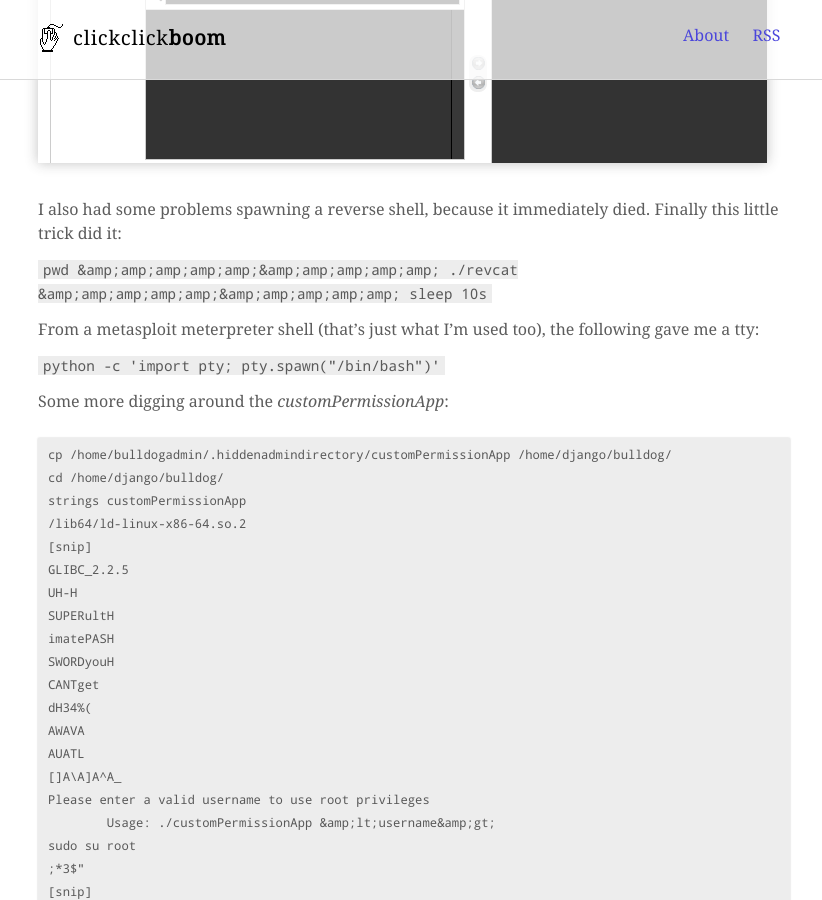
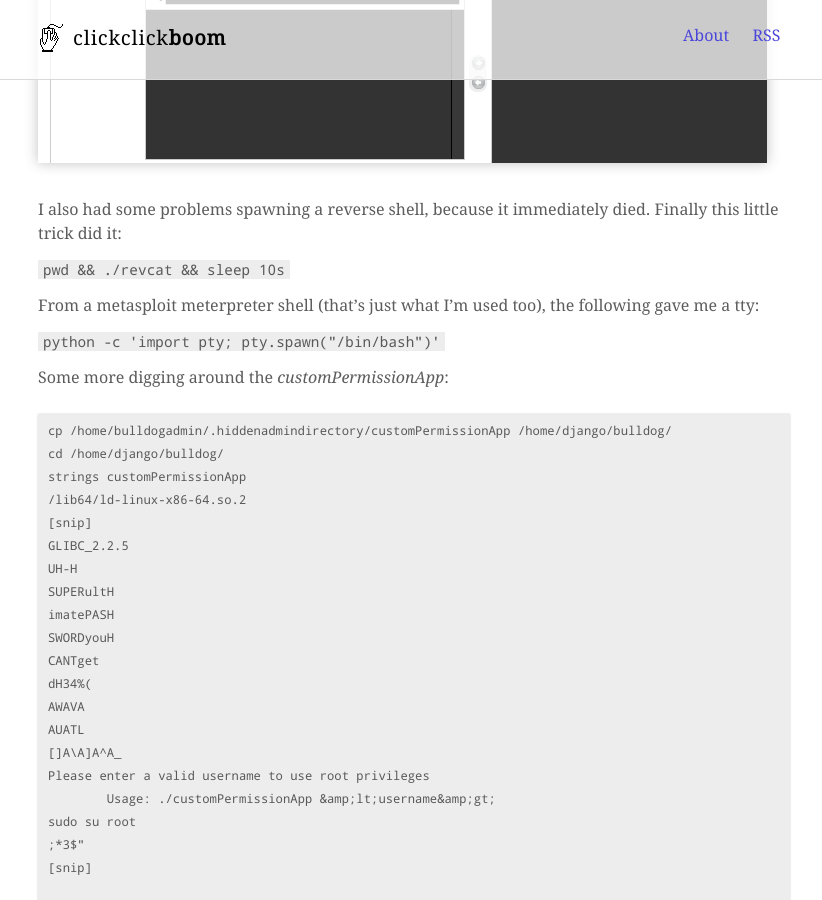
Before and after one commit to mrpnkt/mrpnkt.github.io, a Jekyll site: the page built from _posts/2017-10-27-writeup-bulldog.md, in a window 1280 px wide and 900 px high, scrolled down 7485 px. Shown: the whole window, without its empty margins (226-1048 px from the left). Built offline with Jekyll 4.4.1, drawn with Linux system fonts in a browser that asks for light colours.

Commit message:
Update 2017-10-27-writeup-bulldog.md

```diff
--- a/_posts/2017-10-27-writeup-bulldog.md
+++ b/_posts/2017-10-27-writeup-bulldog.md
@@ -199,7 +199,7 @@ Got a somewhat useless(?) admin panel:
 
 I also had some problems spawning a reverse shell, because it immediately died. Finally this little trick did it:
 
-`pwd &amp;amp;amp;amp;amp;&amp;amp;amp;amp;amp; ./revcat &amp;amp;amp;amp;amp;&amp;amp;amp;amp;amp; sleep 10s`
+`pwd && ./revcat && sleep 10s`
 
 From a metasploit meterpreter shell (that's just what I'm used too), the following gave me a tty:
 
```
